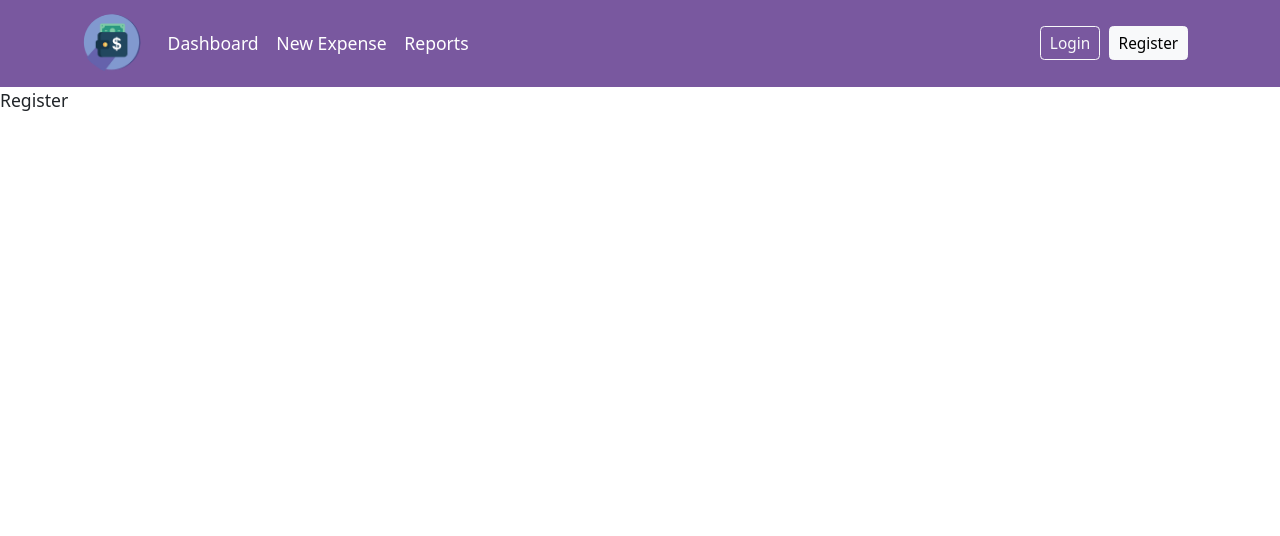
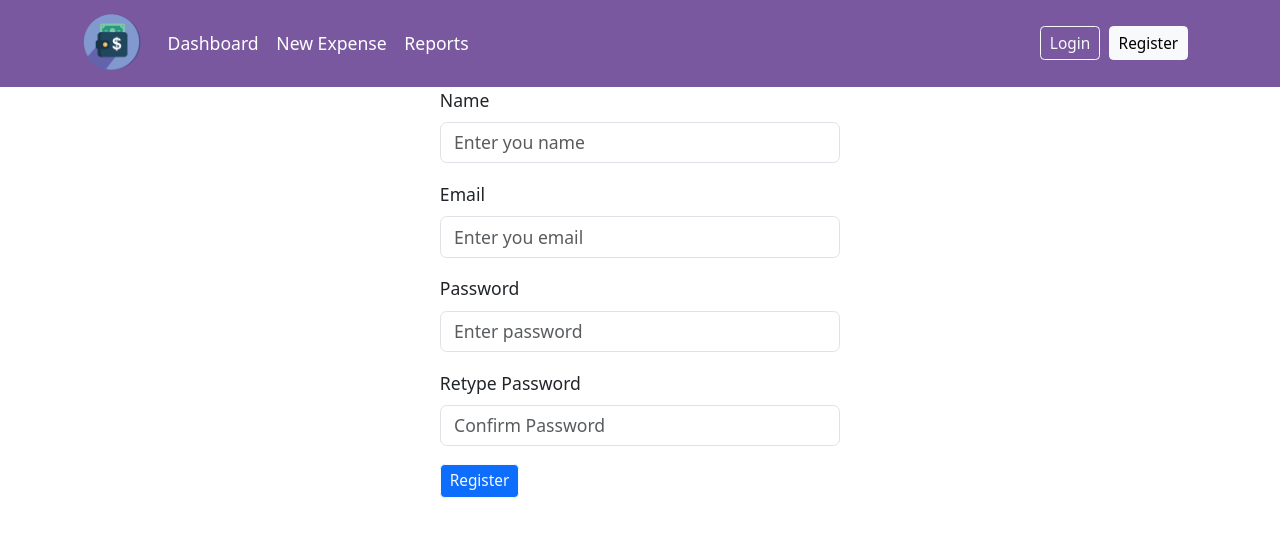
Before and after one commit to tilaksolunke/webapp, a React (Vite) app: page /register in a window 1280 px wide. Shown: the top 536 px of the page. Built offline with nearby package versions, Linux system fonts and the light colour scheme.

Commit message:
complete the registration

```diff
--- /dev/null
+++ b/src/hooks/useRegister.ts
@@ -0,0 +1,21 @@
+import { useState } from "react";
+import { Profile } from "../model/Profile";
+import { createProfile } from "../services/auth-service";
+
+export const useRegister = () => {
+  const [error] = useState<string>("");
+  const [isLoading, setLoader] = useState<boolean>(false);
+  const [toast, setToast] = useState<string>("");
+  const signup = (profile:Profile) =>{
+    setLoader(true);
+      createProfile(profile)
+      .then((response) => {
+        if(response && response.status === 201){
+          setToast("Profile is successfully created.")
+        }
+      })
+      .catch((error) => console.log(error))
+      .finally(() => setLoader(false));
+  }
+  return { signup, error, isLoading, toast };
+};
--- /dev/null
+++ b/src/model/Profile.ts
@@ -0,0 +1,7 @@
+export interface Profile {
+  profileId?: string;
+  name: string;
+  email: string;
+  password: string;
+  confirmPassword: string;
+}
--- a/src/pages/register/Register.tsx
+++ b/src/pages/register/Register.tsx
@@ -1,7 +1,123 @@
+import profileValidationSchema from "../../validation/profileValidationSchema";
+import { Profile } from "../../model/Profile";
+import { useFormik } from "formik";
+import { useRegister } from "../../hooks/useRegister";
+
+
 const Register = () => {
+  const {error, isLoading, signup, toast} = useRegister();
+  const formik = useFormik<Profile>({
+    initialValues: {
+      name: "",
+      email: "",
+      password: "",
+      confirmPassword: "",
+    },
+    validationSchema: profileValidationSchema,
+    onSubmit: (profile: Profile, { resetForm }) => {
+      signup(profile);
+      resetForm();
+    },
+  });
   return (
-    <div>Register</div>
-  )
-}
+    <div className="d-flex justify-content-center align-items-center login-background">
+      <div className="container col-md-4 col-sm-12">
+        {isLoading && <p>Loading...</p>}
+        {error && <p className="text-danger">{error}</p>}
+        {toast && <p className="text-primary">{toast}</p>}
+        <form onSubmit={formik.handleSubmit}>
+          <div className="mb-3">
+            <label htmlFor="name" className="form-label">
+              Name
+            </label>
+            <input
+              type="text"
+              className="form-control"
+              name="name"
+              id="name"
+              placeholder="Enter you name"
+              value={formik.values.name}
+              onChange={formik.handleChange}
+              onBlur={formik.handleBlur}
+            />
+            {formik.touched.name && formik.errors.name ? (
+              <div className="text-danger fst-italic">{formik.errors.name}</div>
+            ) : null}
+          </div>
 
-export default Register
+          <div className="mb-3">
+            <label htmlFor="email" className="form-label">
+              Email
+            </label>
+            <input
+              type="email"
+              className="form-control"
+              name="email"
+              id="email"
+              placeholder="Enter you email"
+              value={formik.values.email}
+              onChange={formik.handleChange}
+              onBlur={formik.handleBlur}
+            />
+            {formik.touched.email && formik.errors.email ? (
+              <div className="text-danger fst-italic">
+                {formik.errors.email}
+              </div>
+            ) : null}
+          </div>
+
+          <div className="mb-3">
+            <label htmlFor="password" className="form-label">
+              Password
+            </label>
+            <input
+              type="password"
+              className="form-control"
+              name="password"
+              id="password"
+              placeholder="Enter password"
+              value={formik.values.password}
+              onChange={formik.handleChange}
+              onBlur={formik.handleBlur}
+            />
+            {formik.touched.password && formik.errors.password ? (
+              <div className="text-danger fst-italic">
+                {formik.errors.password}
+              </div>
+            ) : null}
+          </div>
+
+          <div className="mb-3">
+            <label htmlFor="retypePassword" className="form-label">
+              Retype Password
+            </label>
+            <input
+              type="password"
+              className="form-control"
+              name="confirmPassword"
+              id="retypePassword"
+              placeholder="Confirm Password"
+              value={formik.values.confirmPassword}
+              onChange={formik.handleChange}
+              onBlur={formik.handleBlur}
+            />
+            {formik.touched.confirmPassword && formik.errors.confirmPassword ? (
+              <div className="text-danger fst-italic">
+                {formik.errors.confirmPassword}
+              </div>
+            ) : null}
+          </div>
+
+          <button
+            className="btn btn-sm btn-primary btn-outline-light"
+            type="submit"
+          >
+            Register
+          </button>
+        </form>
+      </div>
+    </div>
+  );
+};
+
+export default Register;
--- /dev/null
+++ b/src/services/auth-service.ts
@@ -0,0 +1,6 @@
+import apiClient from "../config/api-client";
+import { Profile } from "../model/Profile";
+
+export const createProfile = (profile:Profile) =>{
+    return apiClient.post<Profile>("/register", profile);
+}
--- /dev/null
+++ b/src/validation/profileValidationSchema.ts
@@ -0,0 +1,10 @@
+import * as yup from 'yup';
+
+const profileValidationSchema = yup.object().shape({
+    name: yup.string().required('Name is required').min(3, 'Name must be alt least 3 characters'),
+    email: yup.string().email('Invalid email').required('Email is required'),
+    password: yup.string().required('Password is required').min(5, 'Password must be at least 5 characters'),
+    confirmPassword: yup.string().required('Confirm Password is required').oneOf([yup.ref('password')],'Password must match')
+})
+
+export default profileValidationSchema;
```
